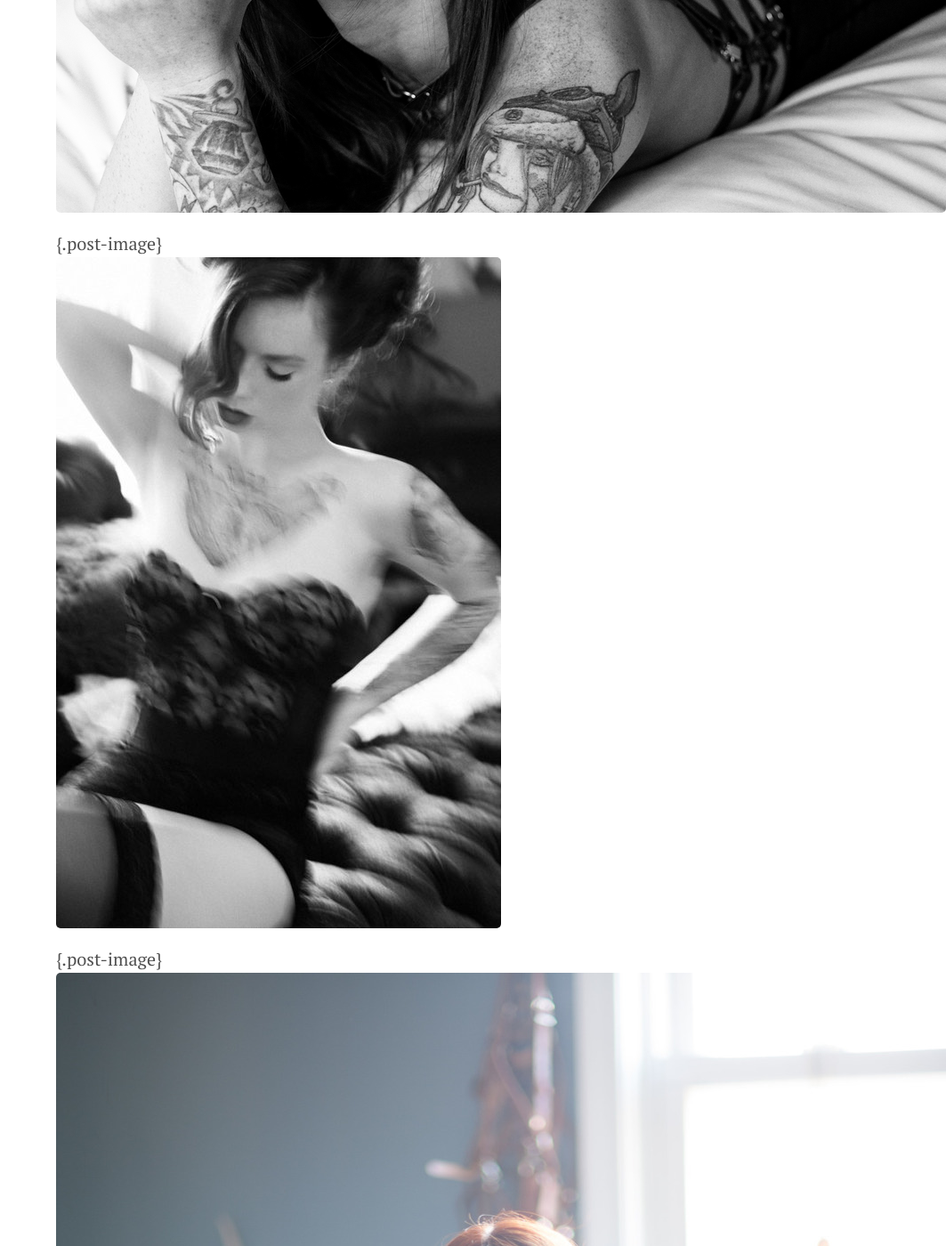
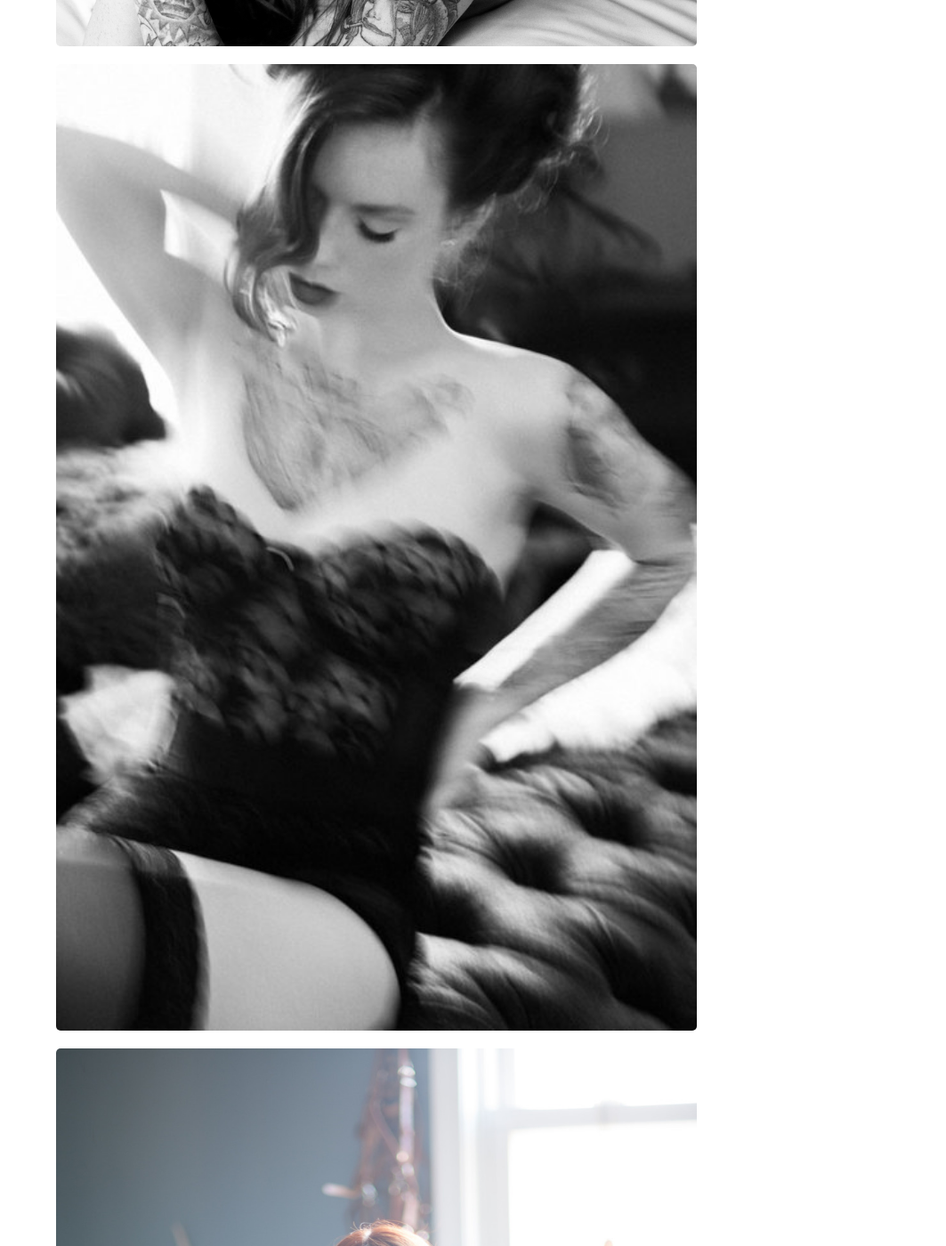
Before and after one commit to norbert-berenyi/norbert-berenyi.github.io, a Jekyll site: the page built from _posts/2015-06-06-perfection.md, in a window 1280 px wide and 1400 px high, scrolled down 1195 px. Shown: the whole window at 89% size, without its empty margins (217-1280 px from the left). Built offline with Jekyll 4.4.1, drawn with Linux system fonts in a browser that asks for light colours; nearby versions of some CDN libraries; Markdown is read by kramdown in place of the engine named in the settings; comment, search, counter and statistics services are not loaded.

Commit message:
Adding class to img tags.

```diff
--- a/_posts/2015-06-06-perfection.md
+++ b/_posts/2015-06-06-perfection.md
@@ -10,6 +10,6 @@ The title sais it all, she is the perfect women.
 Her name is `Hattie Wattson`, check out her [site](http://www.hattiewatson.com/).
 
 Also a few images:
-![Hattie Wattson](/public/images/hattie-wattson-1.jpg){.post-image}
-![Hattie Wattson](/public/images/hattie-wattson-2.jpg){.post-image}
-![Hattie Wattson](/public/images/hattie-wattson-3.jpg){.post-image}
+![Hattie Wattson](/public/images/hattie-wattson-1.jpg){: .post-image}
+![Hattie Wattson](/public/images/hattie-wattson-2.jpg){: .post-image}
+![Hattie Wattson](/public/images/hattie-wattson-3.jpg){: .post-image}
```
